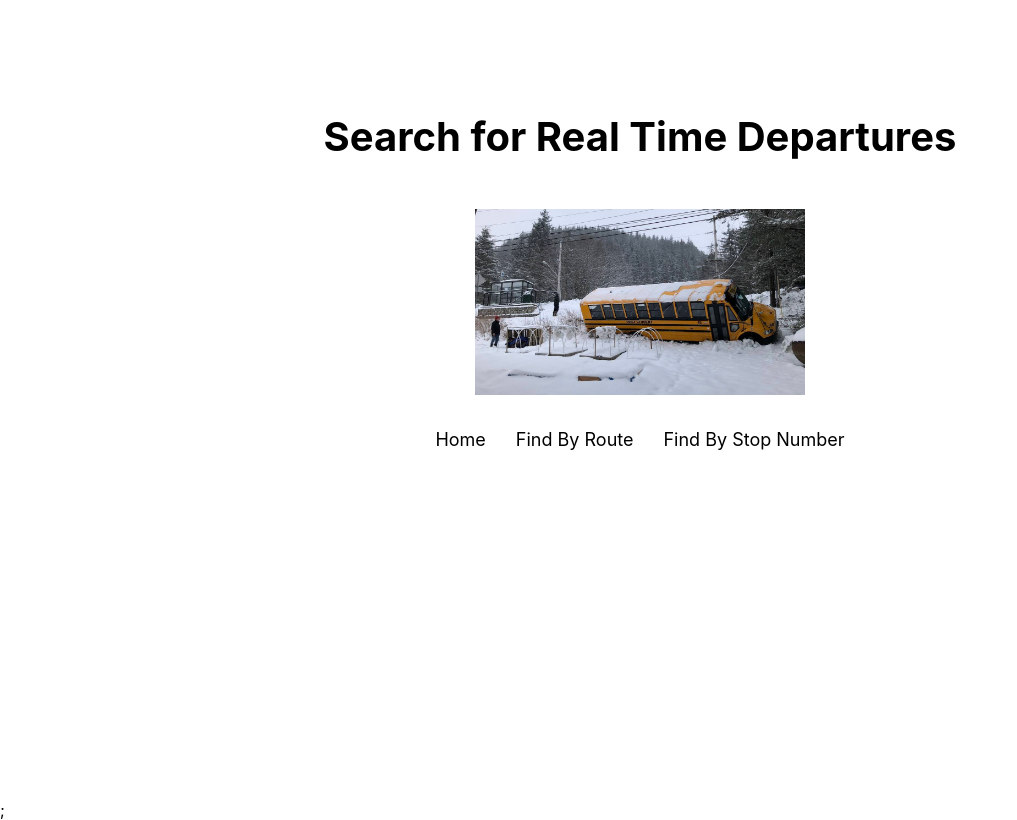
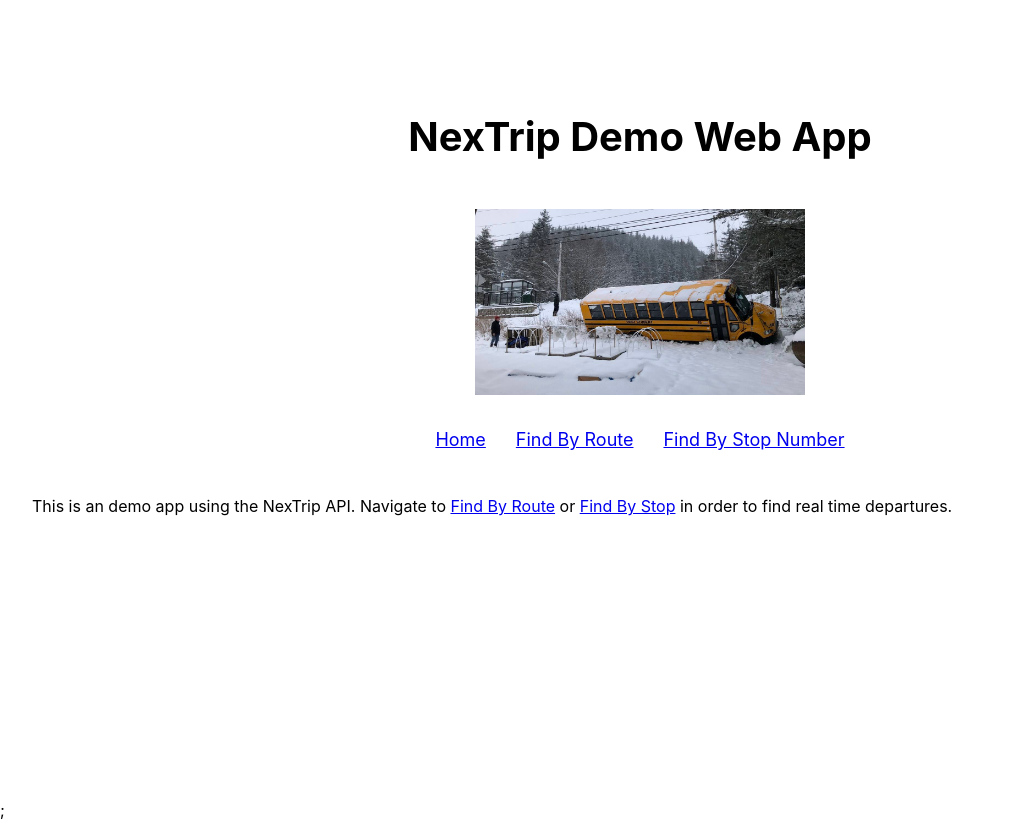
Before and after one commit to krhuang2/metro-app, a Next.js app: page / in a window 1280 px wide. Shown: the whole page, without its empty margins (0-1017 px from the left). Built offline with nearby package versions, Linux system fonts and the light colour scheme.

Commit message:
fix ssr and added text on homepage

```diff
--- a/pages/index.tsx
+++ b/pages/index.tsx
@@ -13,8 +13,10 @@ export default function Home() {
       </Head>
 
       <main className={'main'}>
-        <HeroSection title={'Search for Real Time Departures'} image={image} imageAlt={'A crashed schoolbus in the snow.'}/>
-
+        <HeroSection title={'NexTrip Demo Web App'} image={image} imageAlt={'A crashed schoolbus in the snow.'}/>
+        <p>
+          This is an demo app using the NexTrip API. Navigate to <a href={'/find-by-route'}>Find By Route</a> or <a href={'/find-by-stop'}>Find By Stop</a> in order to find real time departures.
+        </p>
       </main>
     </div>
   );
--- a/styles/_layout.scss
+++ b/styles/_layout.scss
@@ -4,11 +4,6 @@ body {
   margin: 0;
   font-family: -apple-system, BlinkMacSystemFont, Segoe UI, Roboto, Oxygen,
     Ubuntu, Cantarell, Fira Sans, Droid Sans, Helvetica Neue, sans-serif;
-}
-
-a {
-  color: inherit;
-  text-decoration: none;
 }
 
 * {
@@ -29,12 +24,6 @@ a {
     text-decoration: none;
   }
 
-  .title a:hover,
-  .title a:focus,
-  .title a:active {
-    text-decoration: underline;
-  }
-
   .title {
     margin: 0;
     line-height: 1.15;
```
Also changed, not shown: pages/find-by-route.tsx (+6 -1 lines).
